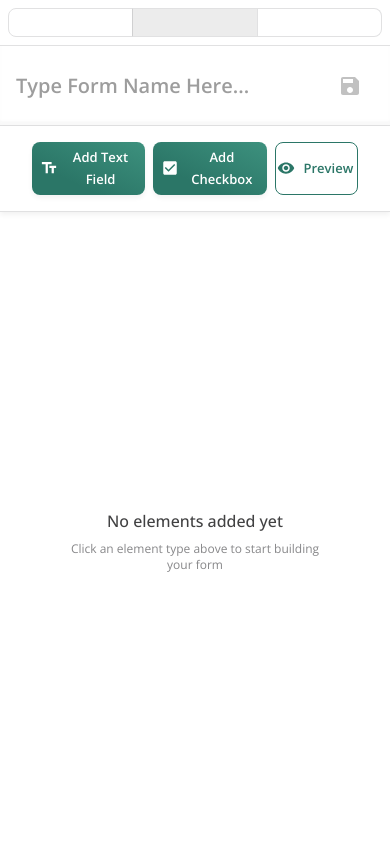
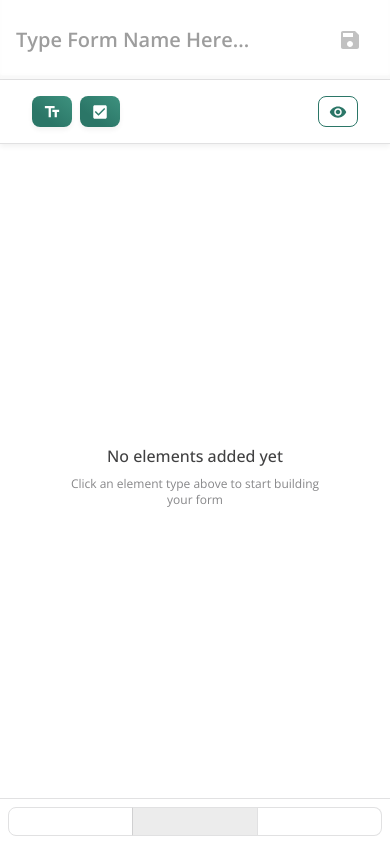
Before and after one commit to b-amir/form-flow, a React (Vite) app: page / in a window 390 px wide. Built offline with nearby package versions, Linux system fonts and the light colour scheme; no server answers; some icons are missing; what miragejs would draw is missing.

Commit message:
feat: enhance layout responsiveness and improve button visibility on mobile

```diff
--- a/src/components/form/builder/ElementList.tsx
+++ b/src/components/form/builder/ElementList.tsx
@@ -200,7 +200,16 @@ export const ElementList: React.FC<ElementListProps> = ({
   };
 
   return (
-    <Box sx={{ pb: 2, px: 2 }} onClick={onClick}>
+    <Box
+      sx={{
+        pb: 2,
+        px: 2,
+        height: '100%',
+        display: 'flex',
+        flexDirection: 'column',
+      }}
+      onClick={onClick}
+    >
       <Typography variant="h6" gutterBottom sx={{ mb: 2 }}>
         Form Elements
       </Typography>
@@ -226,7 +235,10 @@ export const ElementList: React.FC<ElementListProps> = ({
                 flexDirection: 'column',
                 gap: 1,
                 flex: 1,
-                minHeight: 0, // Allow flex item to shrink
+                minHeight: 0,
+                overflowY: 'auto',
+                maxHeight: '78dvh',
+                pb: { xs: 16, sm: 2 },
               }}
             >
               {elements.map(element => (
--- a/src/components/layout/Layout.tsx
+++ b/src/components/layout/Layout.tsx
@@ -62,10 +62,23 @@ const Layout = ({
           width: '100vw',
           height: '100vh',
           overflow: 'hidden',
+          position: 'relative',
         }}
       >
         {!isDesktop && (
-          <Box sx={{ p: 1, borderBottom: 1, borderColor: 'divider' }}>
+          <Box
+            sx={{
+              p: 1,
+              borderTop: 1,
+              borderColor: 'divider',
+              position: 'fixed',
+              bottom: 0,
+              left: 0,
+              right: 0,
+              bgcolor: 'white',
+              zIndex: 1200,
+            }}
+          >
             <ToggleButtonGroup
               value={activePanel}
               exclusive
@@ -94,10 +107,11 @@ const Layout = ({
           component="aside"
           sx={{
             width: isDesktop ? '16.67%' : '100%',
-            height: isDesktop ? '100%' : 'calc(100% - 48px)',
+            height: isDesktop ? '100%' : 'calc(100% - 64px)',
             borderRight: isDesktop ? 1 : 0,
             borderColor: 'divider',
             display: isDesktop || activePanel === 'forms' ? 'block' : 'none',
+            marginBottom: !isDesktop ? '48px' : 0,
           }}
         >
           {formsListPanel}
@@ -107,10 +121,11 @@ const Layout = ({
           component="main"
           sx={{
             width: isDesktop ? (isWideScreen ? '50%' : '83.33%') : '100%',
-            height: isDesktop ? '100%' : 'calc(100% - 48px)',
+            height: isDesktop ? '100%' : 'calc(100% - 64px)',
             borderRight: isDesktop ? 1 : 0,
             borderColor: 'divider',
             display: isDesktop || activePanel === 'builder' ? 'block' : 'none',
+            marginBottom: !isDesktop ? '48px' : 0,
           }}
         >
           {formBuilderPanel}
@@ -120,11 +135,12 @@ const Layout = ({
           component="aside"
           sx={{
             width: isDesktop ? '33.33%' : '100%',
-            height: isDesktop ? '100%' : 'calc(100% - 48px)',
+            height: isDesktop ? '100%' : 'calc(100% - 64px)',
             display:
               (isDesktop && isWideScreen) || activePanel === 'preview'
                 ? 'block'
                 : 'none',
+            marginBottom: !isDesktop ? '48px' : 0,
           }}
         >
           {formPreviewPanel}
--- a/src/components/layout/panels/form-builder/ElementSelectionRow.tsx
+++ b/src/components/layout/panels/form-builder/ElementSelectionRow.tsx
@@ -20,6 +20,7 @@ export const ElementSelectionRow = () => {
   const { addElement, draftForm } = useFormBuilderStore();
   const [isFullscreen, setIsFullscreen] = useState(false);
   const isSmallScreen = useMediaQuery(`(max-width:1390px)`);
+  const isMobile = useMediaQuery(`(max-width:600px)`);
 
   const handleSelectElement = (type: 'text' | 'checkbox') => {
     const newElement: ApiElement = {
@@ -56,17 +57,31 @@ export const ElementSelectionRow = () => {
             variant="contained"
             size="small"
             onClick={() => handleSelectElement('text')}
+            sx={{
+              minWidth: isMobile ? '40px' : 'auto',
+              '& .MuiButton-startIcon': {
+                margin: isMobile ? 0 : undefined,
+              },
+            }}
             startIcon={<TextFields />}
+            aria-label="Add Text Field"
           >
-            Add Text Field
+            {!isMobile && 'Add Text Field'}
           </Button>
           <Button
             variant="contained"
             size="small"
             onClick={() => handleSelectElement('checkbox')}
+            sx={{
+              minWidth: isMobile ? '40px' : 'auto',
+              '& .MuiButton-startIcon': {
+                margin: isMobile ? 0 : undefined,
+              },
+            }}
             startIcon={<CheckBox />}
+            aria-label="Add Checkbox"
           >
-            Add Checkbox
+            {!isMobile && 'Add Checkbox'}
           </Button>
         </Box>
         {isSmallScreen && (
@@ -74,10 +89,16 @@ export const ElementSelectionRow = () => {
             variant="outlined"
             size="small"
             onClick={handleFullscreenToggle}
+            sx={{
+              minWidth: isMobile ? '40px' : 'auto',
+              '& .MuiButton-startIcon': {
+                margin: isMobile ? 0 : undefined,
+              },
+            }}
             startIcon={<Visibility />}
             aria-label="Preview form"
           >
-            Preview
+            {!isMobile && 'Preview'}
           </Button>
         )}
       </Box>
```
